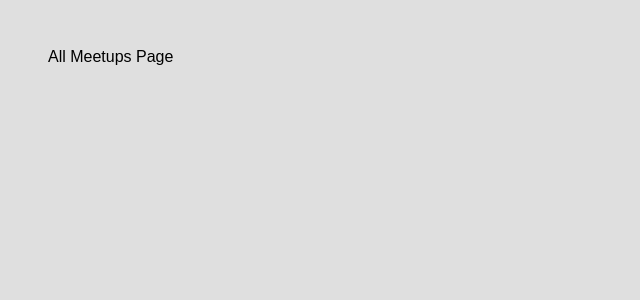
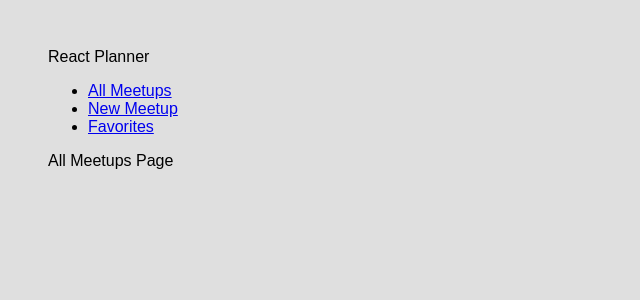
Before and after one commit to OdellP/React-planner, a React (Create React App) app: page / in a window 1280 px wide. Shown: the top 300 px of the page, without its empty margins (0-640 px from the left). Built offline with nearby package versions, Linux system fonts and the light colour scheme.

Commit message:
Added MainNavigation component

```diff
--- a/src/App.js
+++ b/src/App.js
@@ -2,10 +2,12 @@
 import AllMeetupsPage from './pages/AllMeetups';
 import NewMeetupPage from './pages/NewMeetup';
 import FavoritesPage from './pages/Favorites';
+import MainNavigation from './components/layout/MainNavigation';
 
 function App() {
   return (
     <div>
+      <MainNavigation />
       <Switch>
         <Route path='/' exact>
           <AllMeetupsPage />
--- /dev/null
+++ b/src/components/layout/MainNavigation.js
@@ -0,0 +1,23 @@
+import { Link } from 'react-router-dom';
+
+function MainNavigation() {
+  return (
+    <header>
+      <div>React Planner</div>
+      <nav>
+        <ul>
+          <li>
+            <Link to='/'>All Meetups</Link>
+          </li>
+          <li>
+            <Link to='/new-meetup'>New Meetup</Link>
+          </li> <li>
+            <Link to='/favorites'>Favorites</Link>
+          </li>
+        </ul>
+      </nav>
+    </header>
+  );
+}
+
+export default MainNavigation
```
